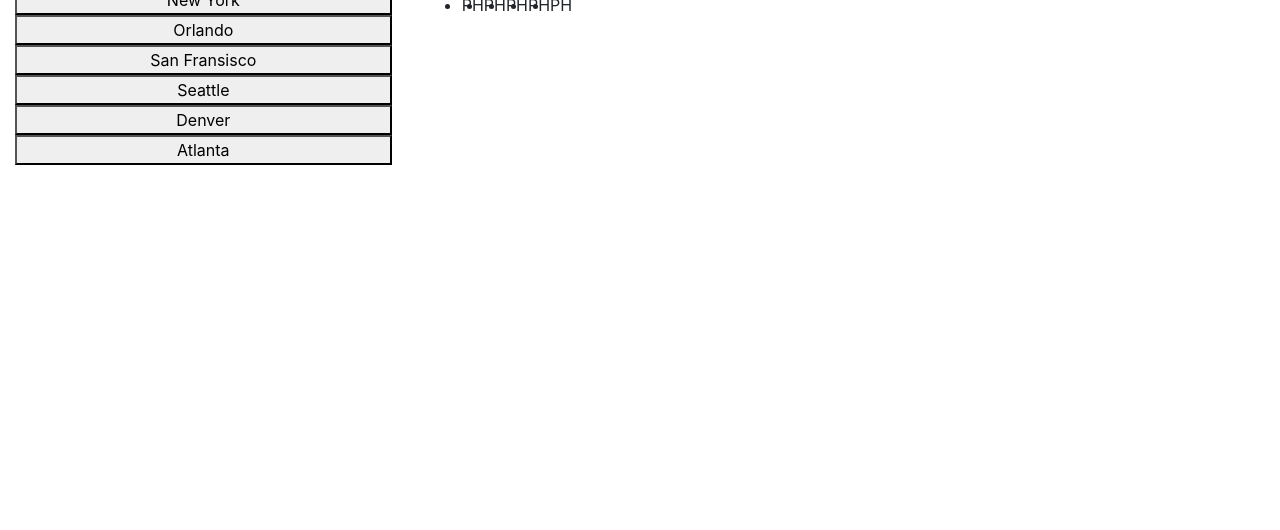
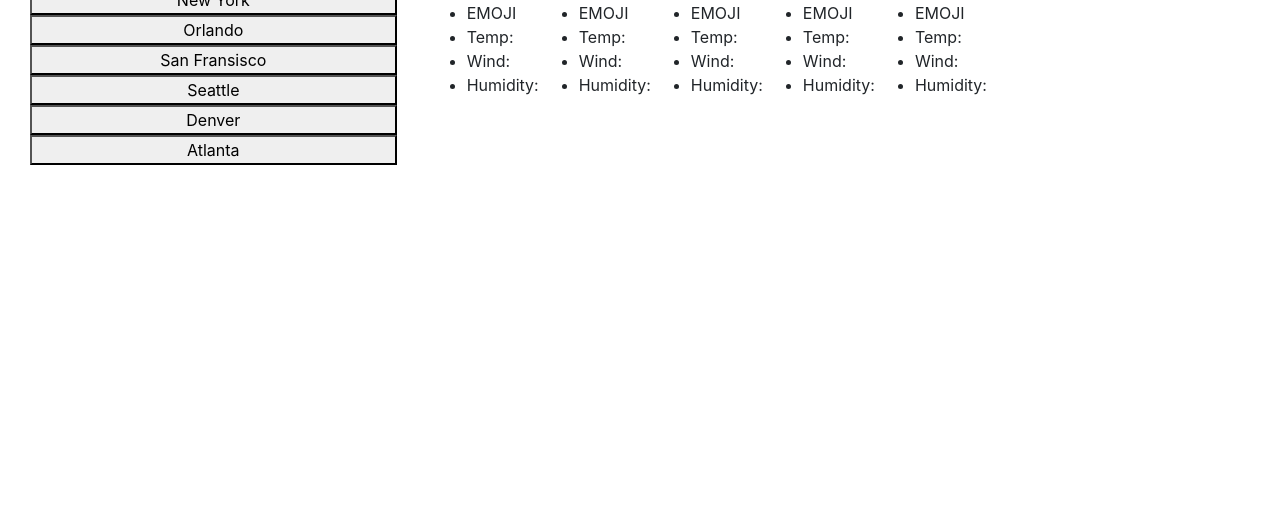
Before and after one commit to Ldeguzman9/weather-dashboard, a plain HTML site: page index.html in a window 1280 px wide. Shown: the part 270-800 px from the top of the page. Drawn offline with nearby package versions, Linux system fonts and the light colour scheme.

Commit message:
html comments added

```diff
--- a/index.html
+++ b/index.html
@@ -4,6 +4,7 @@
     <meta charset="UTF-8" />
     <meta http-equiv="X-UA-Compatible" content="IE=edge" />
     <meta name="viewport" content="width=device-width, initial-scale=1.0" />
+<!--Style Links-->
     <link
       rel="stylesheet"
       href="https://cdnjs.cloudflare.com/ajax/libs/twitter-bootstrap/4.3.1/css/bootstrap.min.css"
@@ -12,28 +13,42 @@
     <title>Weather Dashboard</title>
   </head>
   <body>
+    <!--Page Container Begin-->
+    <div class="container-fluid">
+      <!--Header Begin-->
       <header class="row justify-content-center bg-primary">
         <h1>Weather Dashboard</h1>
       </header>
-    <div class="wrapper">
+      <!--Header End-->
+
+      <!--Main Begin-->
+      <main class="wrapper">
         <div class="row">
+          <!--Side Search Bar Begin-->
           <div id="search-bar" class="col-md-4 justify-content-center">
             <h2>Search for a City:</h2>
             <input type="text" class="col" />
             <br />
             <button id="search-button" class="col" type="submit">Search</button>
             <hr />
+            <!-- Left Colomn List Begin-->
             <div id="quick-search" class="col-md-auto">
               <button class="city-button col" type="submit">Austin</button>
               <button class="city-button col" type="submit">Chicago</button>
               <button class="city-button col" type="submit">New York</button>
               <button class="city-button col" type="submit">Orlando</button>
-            <button class="city-button col" type="submit">San Fransisco</button>
+              <button class="city-button col" type="submit">
+                San Fransisco
+              </button>
               <button class="city-button col" type="submit">Seattle</button>
               <button class="city-button col" type="submit">Denver</button>
               <button class="city-button col" type="submit">Atlanta</button>
             </div>
+            <!-- Left Colomn List End-->
           </div>
+          <!--Side Search Bar End-->
+
+          <!--Search Results Container Begin-->
           <div class="container col-md-8">
             <div id="current-location" class="border border-dark">
               <h2>Current City Placeholder</h2>
@@ -44,19 +59,72 @@
                 <li>UV Index:</li>
               </ul>
             </div>
+            <!--Search Results Container End-->
+
+            <!--Five Day Forecast Container Begin-->
             <div id="five-day-card col-md-8">
               <h2>5-Day Forecast:</h2>
-            <ul id="five-day-forecast" class="row">
-              <li class="single-day-forecast">PH</li>
-              <li class="single-day-forecast">PH</li>
-              <li class="single-day-forecast">PH</li>
-              <li class="single-day-forecast">PH</li>
-              <li class="single-day-forecast">PH</li>
+              <div id="five-day-forecast" class="row">
+                <span class="single-day-forecast">
+                  <h3 id="date"></h3>
+                  <ul id="weather-details">
+                    <li>EMOJI</li>
+                    <li>Temp:</li>
+                    <li>Wind:</li>
+                    <li>Humidity:</li>
                   </ul>
+                </span>
+
+                <span class="single-day-forecast">
+                  <h3 id="date"></h3>
+                  <ul id="weather-details">
+                    <li>EMOJI</li>
+                    <li>Temp:</li>
+                    <li>Wind:</li>
+                    <li>Humidity:</li>
+                  </ul>
+                </span>
+
+                <span class="single-day-forecast">
+                  <h3 id="date"></h3>
+                  <ul id="weather-details">
+                    <li>EMOJI</li>
+                    <li>Temp:</li>
+                    <li>Wind:</li>
+                    <li>Humidity:</li>
+                  </ul>
+                </span>
+
+                <span class="single-day-forecast">
+                  <h3 id="date"></h3>
+                  <ul id="weather-details">
+                    <li>EMOJI</li>
+                    <li>Temp:</li>
+                    <li>Wind:</li>
+                    <li>Humidity:</li>
+                  </ul>
+                </span>
+
+                <span class="single-day-forecast">
+                  <h3 id="date"></h3>
+                  <ul id="weather-details">
+                    <li>EMOJI</li>
+                    <li>Temp:</li>
+                    <li>Wind:</li>
+                    <li>Humidity:</li>
+                  </ul>
+                </span>
+        <!--Five Day Forecast Container End-->
+
             </div>
           </div>
         </div>
+      </main>
+      <!--Main End-->
     </div>
+    <!--Page Container End-->
+
+<!--Script Links-->
     <script src="https://openweathermap.org/api/one-call-api#current"></script>
     <script src="./assets/js/script.js"></script>
   </body>
```
Lines whose indentation alone changed are shown as unchanged.
